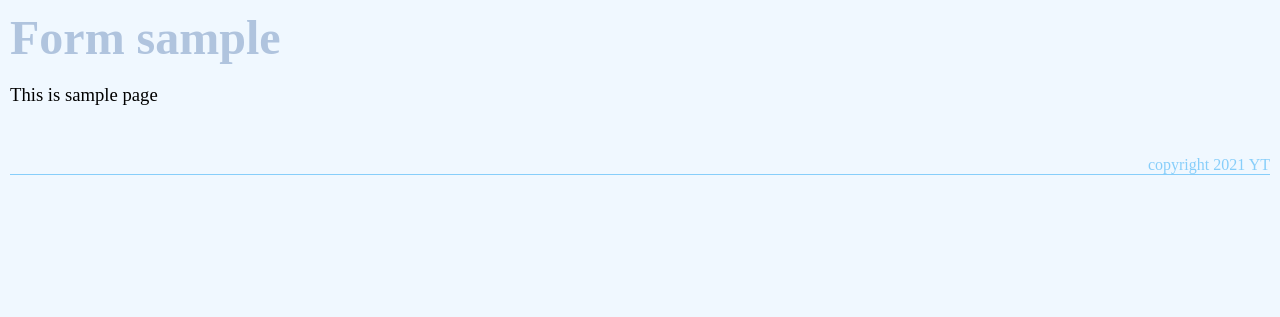
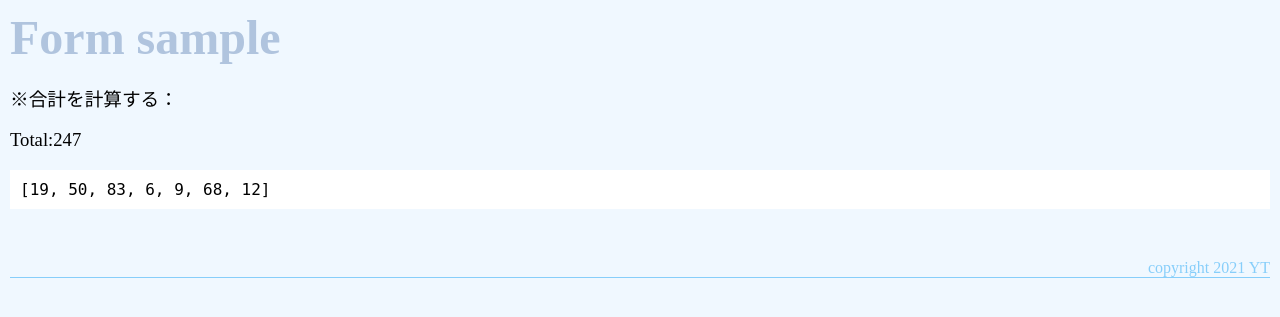
Before and after one commit to grasshopper-dev/flask_app_001, a Flask app: page / in a window 1280 px wide. Shown: the top 317 px of the page. Run offline with Flask 2, Linux system fonts and the light colour scheme.

Commit message:
計算フィルター

```diff
--- a/app.py
+++ b/app.py
@@ -1,10 +1,15 @@
 from flask import Flask, render_template, url_for, request
+import random
 
 app = Flask(__name__)
 
 @app.route('/', methods=['GET'])
 def index():
-    return render_template('index.html', title="Form sample", message='This is sample page')
+    n = random.randrange(5, 10)
+    data = []
+    for n in range(n):
+        data.append(random.randrange(0, 100))
+    return render_template('index.html', title="Form sample", message='※合計を計算する：', data=data)
 
 @app.route('/', methods=['POST'])
 def form():
@@ -17,6 +22,15 @@
 def next():
     return render_template('next.html', title="Next page", message='This is next page sample', data=['One', 'Two', 'Three'])
 
+@app.template_filter('sum')
+def sum_filter(data):
+    total = 0
+    for item in data:
+        total += item
+    return total
+
+app.jinja_env.filters['sum'] = sum_filter
+
 if __name__ == '__main__':
     app.debug = True
     app.run(host='localhost')
--- a/templates/index.html
+++ b/templates/index.html
@@ -10,6 +10,9 @@
 
 {% block content %}
 <p>{{message}}</p>
+<p>Total:{{data|sum}}</p>
+<pre>{{data}}</pre>
+</p>
 {% endblock %}
 
 {% block footer %}
```
